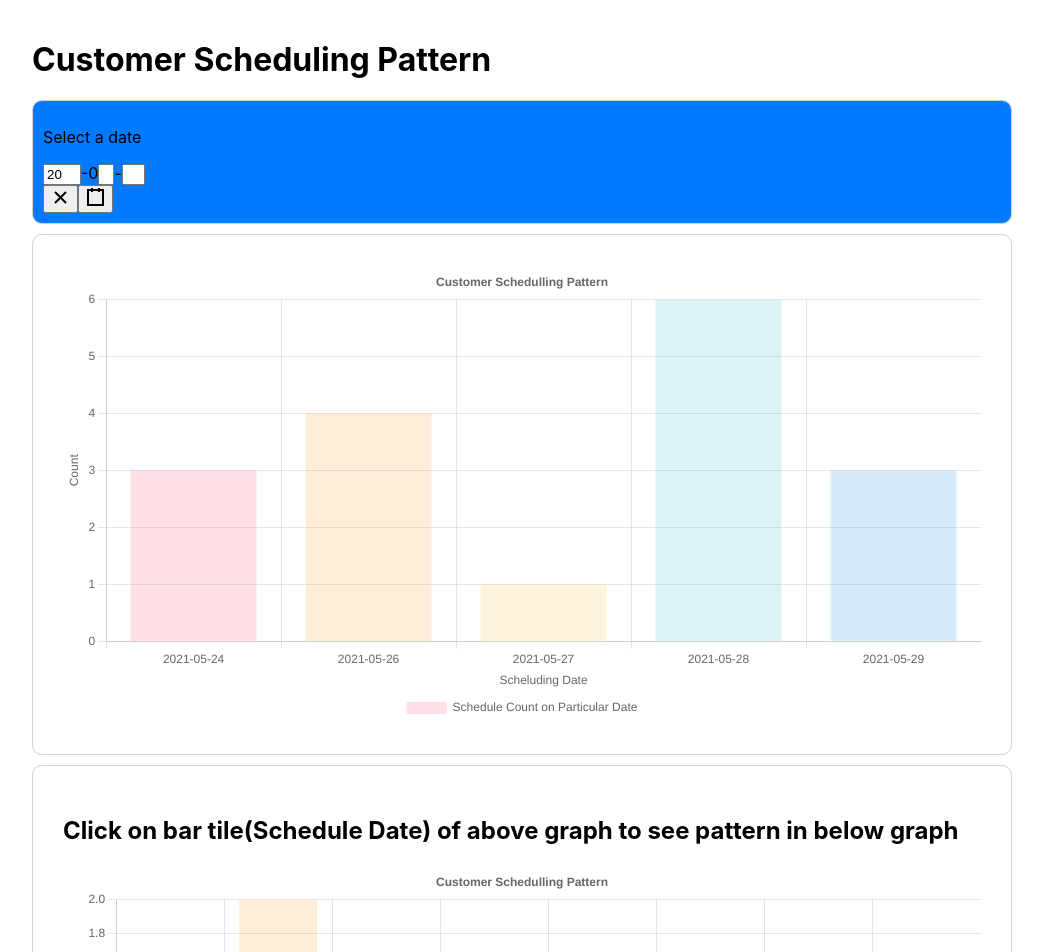
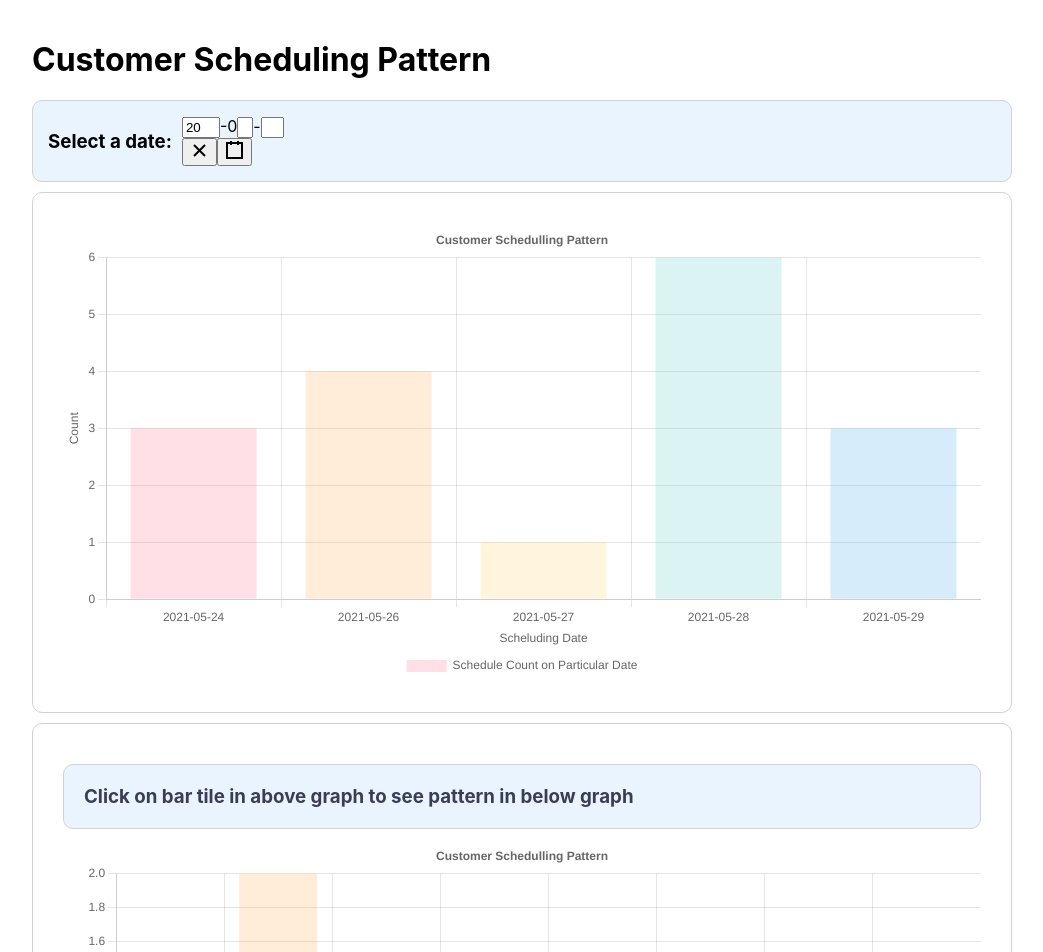
Before and after one commit to Ujjwal-here/Customer-Meal-Pattern, a React (Create React App) app: page / in a window 1280 px wide. Shown: the top 952 px of the page, without its empty margins (118-1161 px from the left). Built offline with nearby package versions, Linux system fonts and the light colour scheme.

Commit message:
User Interface Update

```diff
--- a/src/App.css
+++ b/src/App.css
@@ -4,9 +4,14 @@
 .date{
     margin: 10px 0px;
     border: 1px solid rgb(211, 209, 209);
-    padding: 10px 10px;
+    padding: 5px 15px;
     border-radius: 10px;
-    background-color: #027AFF;
+    background-color: #EAF4FE;
+    display: flex;
+    align-items: center;
+}
+.dates{
+    margin: 10px 10px;
 }
 .bar1{
     border: 1px solid rgb(211, 209, 209);
@@ -19,3 +24,11 @@
     border-radius: 10px;
     padding: 30px 30px;
 }
+.bar2h{
+    color: #3A3D55;
+    margin: 10px 0px;
+    border: 1px solid rgb(211, 209, 209);
+    padding: 20px 20px;
+    border-radius: 10px;
+    background-color: #EAF4FE;
+}
--- a/src/App.js
+++ b/src/App.js
@@ -187,9 +187,9 @@ function App() {
     <div className="App">
       <h1>Customer Scheduling Pattern</h1>
       <div className="date">
-        <p>Select a date</p>
+        <h3>Select a date:</h3>
         <DatePicker
-
+          className="dates"
           minDate={
             new Date("Tue May 18 2021 00:00:00 GMT+0530 (India Standard Time)")
           }
@@ -230,10 +230,9 @@ function App() {
         />
       </div>
       <div className="bar2">
-        <h2>
-          Click on bar tile(Schedule Date) of above graph to see pattern in
-          below graph
-        </h2>
+        <h3 className="bar2h">
+          Click on bar tile in above graph to see pattern in below graph
+        </h3>
         <Bar
           className="bar"
           data={stat}
```
